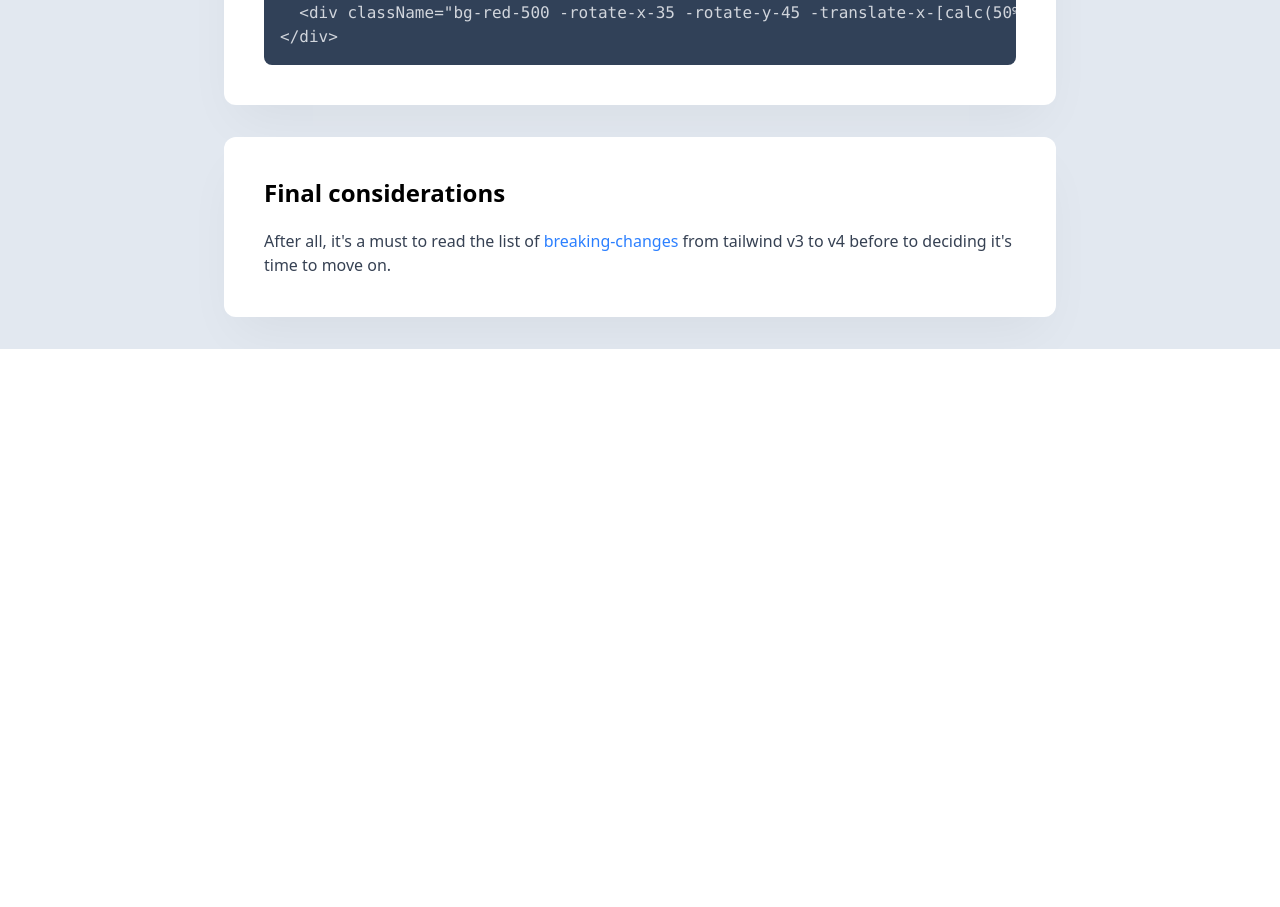
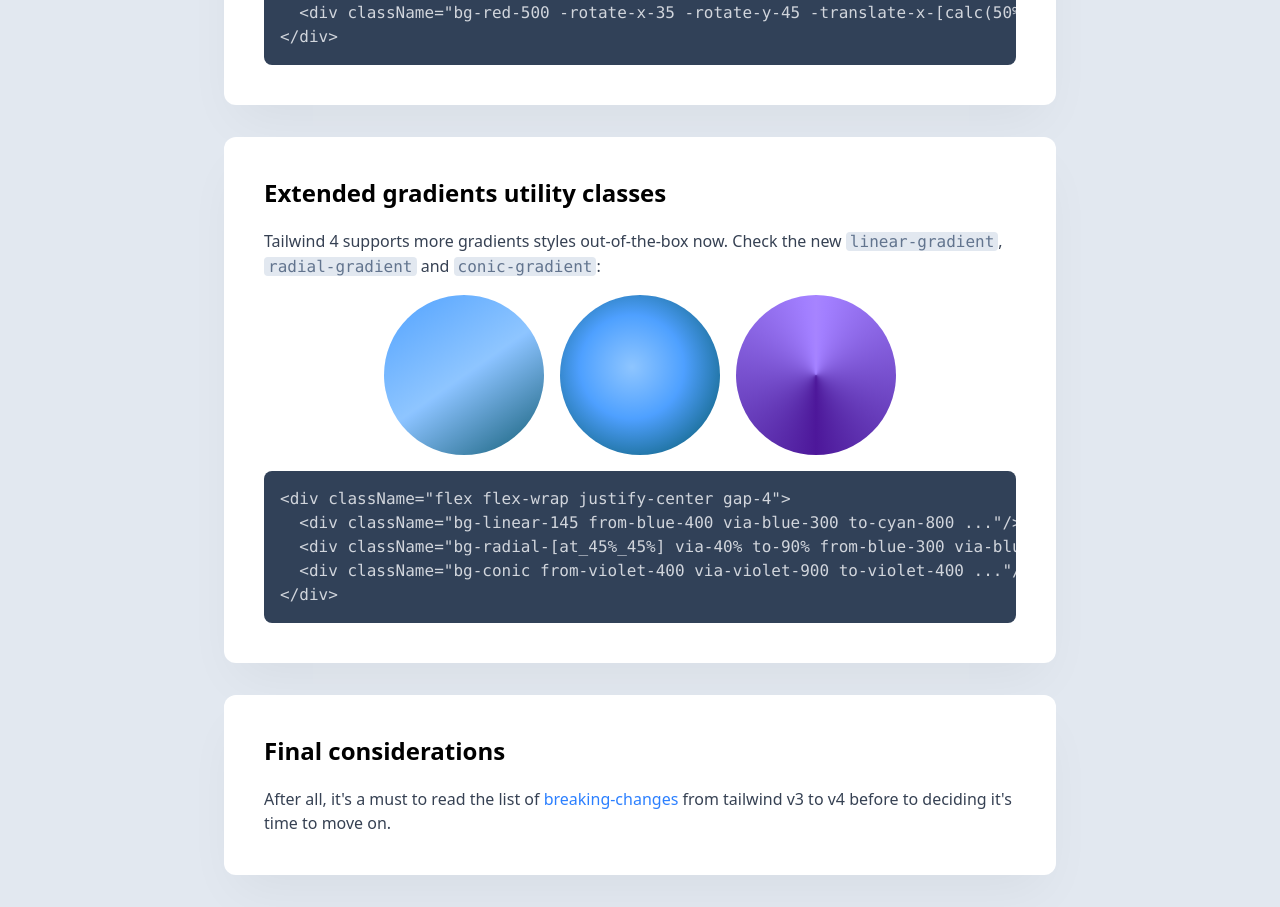
Before and after one commit to AdamRichard21st/tailwincss-v4-pdi, a React (Vite) app: page / in a window 1280 px wide. Shown: the part 6040-6947 px from the top of the page. Before the commit the page ends 6389 px from the top, so only its background shows below. Built offline with nearby package versions, Linux system fonts and the light colour scheme.

Commit message:
refactor: added lesson 9

```diff
--- a/src/App.tsx
+++ b/src/App.tsx
@@ -10,6 +10,7 @@ import Lesson05 from "./Lessons/Lesson05"
 import Lesson06 from "./Lessons/Lesson06"
 import Lesson07 from "./Lessons/Lesson07"
 import Lesson08 from "./Lessons/Lesson08"
+import Lesson09 from "./Lessons/Lesson09"
 
 const App = () => {
   return (
@@ -23,6 +24,7 @@ const App = () => {
         <Lesson06/>
         <Lesson07/>
         <Lesson08/>
+        <Lesson09/>
         <LessonBlock>
           <LessonTitle>
             Final considerations
--- /dev/null
+++ b/src/Lessons/Lesson09.tsx
@@ -0,0 +1,33 @@
+import LessonBlock from "../Components/Lesson/LessonBlock"
+import LessonTitle from "../Components/Lesson/LessonTitle"
+import LessonBody from "../Components/Lesson/LessonBody"
+import Code from "../Components/Code"
+import Quote from "../Components/Quote"
+
+export default function Lesson09() {
+  return (
+    <LessonBlock>
+      <LessonTitle>
+        Extended gradients utility classes
+      </LessonTitle>
+      <LessonBody>
+        <p>
+          Tailwind 4 supports more gradients styles out-of-the-box now.
+          Check the new <Quote>linear-gradient</Quote>, <Quote>radial-gradient</Quote> and <Quote>conic-gradient</Quote>:
+        </p>
+        <div className="flex flex-wrap justify-center gap-4">
+          <div className="bg-linear-145 from-blue-400 via-blue-300 to-cyan-800 size-40 rounded-full"/>
+          <div className="bg-radial-[at_45%_45%] via-40% to-90% from-blue-300 via-blue-400 to-cyan-800 size-40 rounded-full"/>
+          <div className="bg-conic from-violet-400 via-violet-900 to-violet-400 size-40 rounded-full"/>
+        </div>
+        <Code lines={[
+          '<div className="flex flex-wrap justify-center gap-4">',
+          '  <div className="bg-linear-145 from-blue-400 via-blue-300 to-cyan-800 ..."/>',
+          '  <div className="bg-radial-[at_45%_45%] via-40% to-90% from-blue-300 via-blue-400 to-cyan-800 ..."/>',
+          '  <div className="bg-conic from-violet-400 via-violet-900 to-violet-400 ..."/>',
+          '</div>',
+        ]}/>
+      </LessonBody>
+    </LessonBlock>
+  )
+}
```
